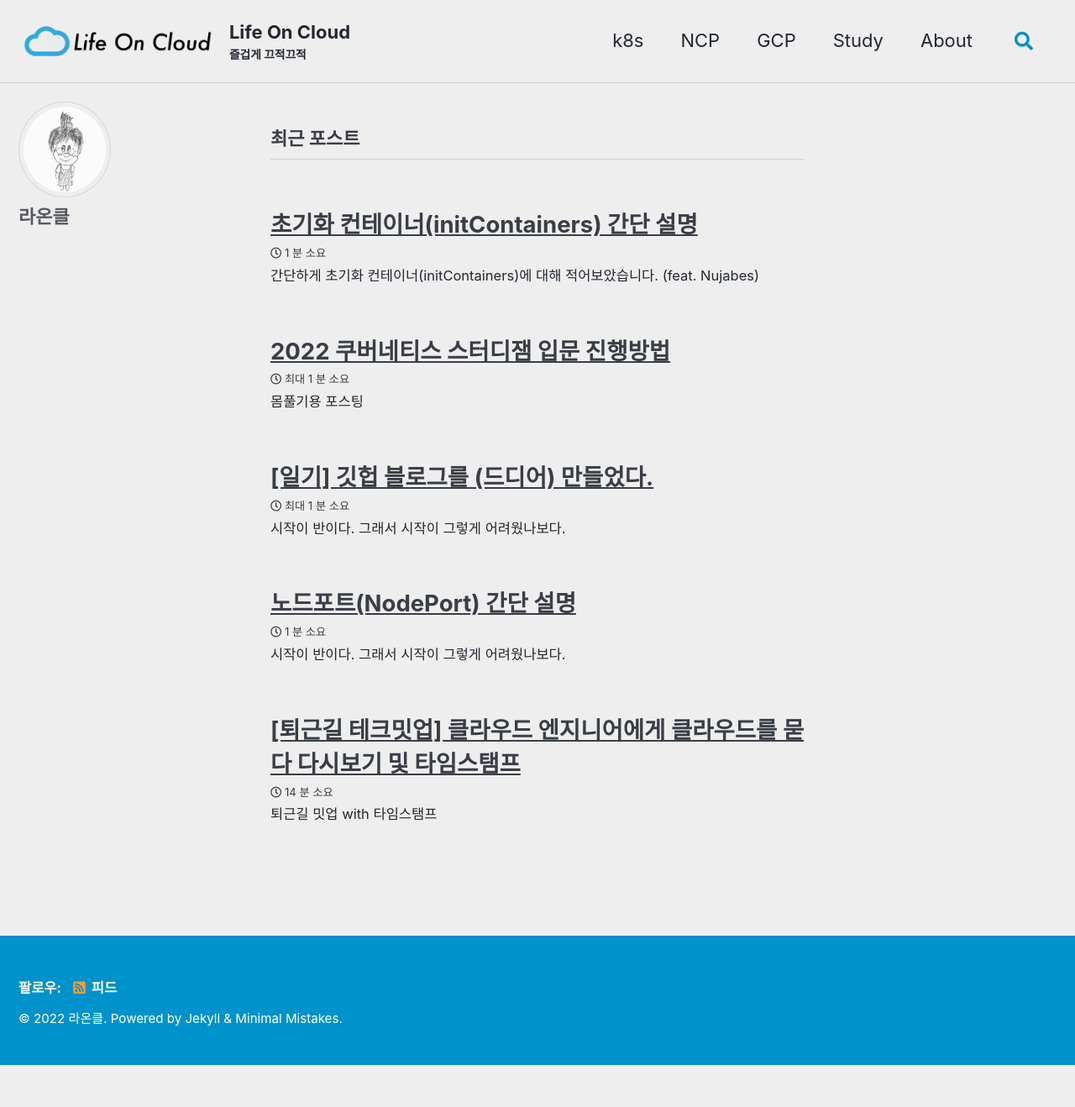
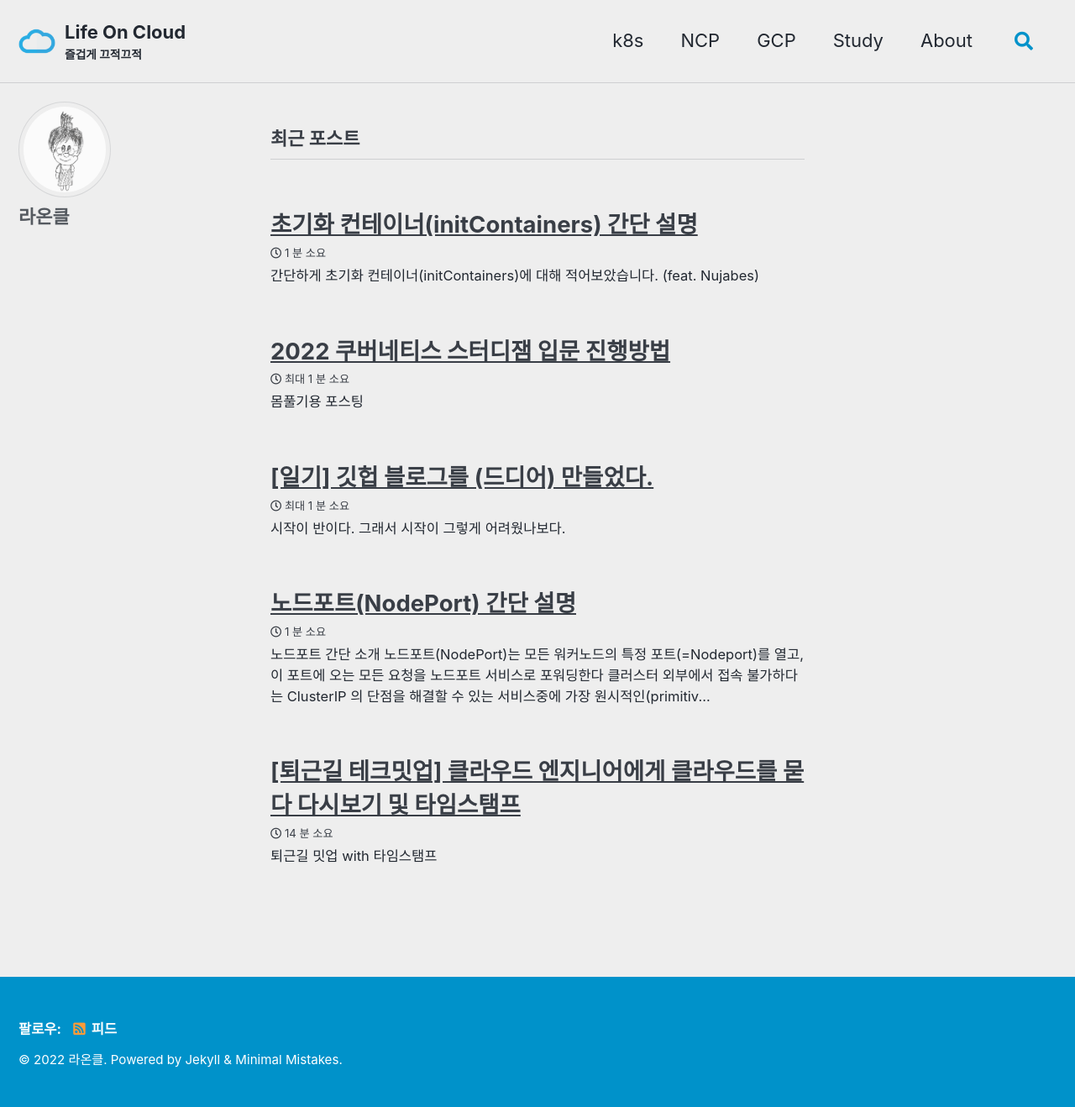
Before and after one commit to lifeoncloud/lifeoncloud.github.io, a Jekyll site: the page built from index.html, in a window 1280 px wide. Shown: the whole page at 84% size. Built offline with Jekyll 4.4.1, drawn with Linux system fonts in a browser that asks for light colours; cached includes are drawn as plain includes; the list of posts is cut into pages by our own code; comment, search, counter and statistics services are not loaded; before the commit the page ends 1268 px from its top, so only the background shows below that.

Commit message:
excerpt 삭제

```diff
--- a/_config.yml
+++ b/_config.yml
@@ -25,7 +25,7 @@ url                      : "https://lifeoncloud.github.io"
 baseurl                  : # the subpath of your site, e.g. "/blog"
 repository               : # GitHub username/repo-name e.g. "mmistakes/minimal-mistakes"
 teaser                   : # path of fallback teaser image, e.g. "/assets/images/500x300.png"
-logo                     : "/assets/images/materials/new-logo-with-favicon-transparent.png"
+logo                     : "/assets/images/materials/cloud-favicon-75.png"
 masthead_title           : # overrides the website title displayed in the masthead, use " " for no title
 # breadcrumbs            : false # true, false (default)
 words_per_minute         : 200
--- a/_posts/2022-06-03-nodeport.md
+++ b/_posts/2022-06-03-nodeport.md
@@ -1,15 +1,15 @@
 ---
 title:  "노드포트(NodePort) 간단 설명"
-excerpt: "시작이 반이다. 그래서 시작이 그렇게 어려웠나보다."
 
 categories: k8s
-tags: [Kubernetes, Featured]
+tags: [Kubernetes]
 
-toc: false
-toc_sticky: false
+toc: true
+toc_sticky: true
+comments: true
 
 date: 2022-06-03
-last_modified_at: 2022-07-04
+last_modified_at: 2022-07-10
 ---
 
 # 노드포트 간단 소개
```
